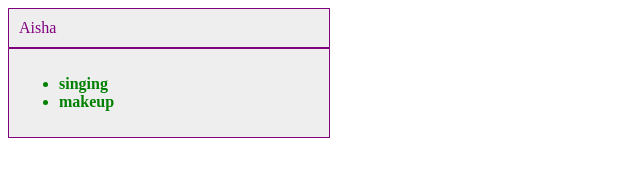
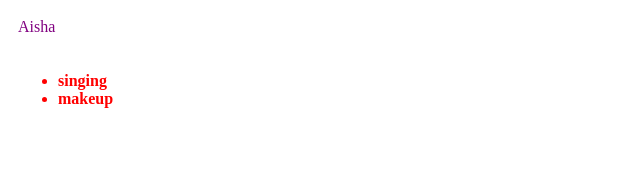
Before and after one commit to atcovington1/MyWebCourse, a plain HTML site: page index.html in a window 1280 px wide. Shown: the whole page, without its empty margins (0-640 px from the left). Drawn offline with Linux system fonts and the light colour scheme.

Commit message:
changed color

```diff
--- a/index.html
+++ b/index.html
@@ -28,12 +28,12 @@
     div {
         width: 300px;
         padding: 10px;
-        border: 1px solid purple;
+        border: 1px solid red
         background-color: #eeeeee;
         color: purple
     }
 
-    div#hobbies {font-weight: bold; color:green}
+    div#hobbies {font-weight: bold; color:red}
 
 </style>
 
```
